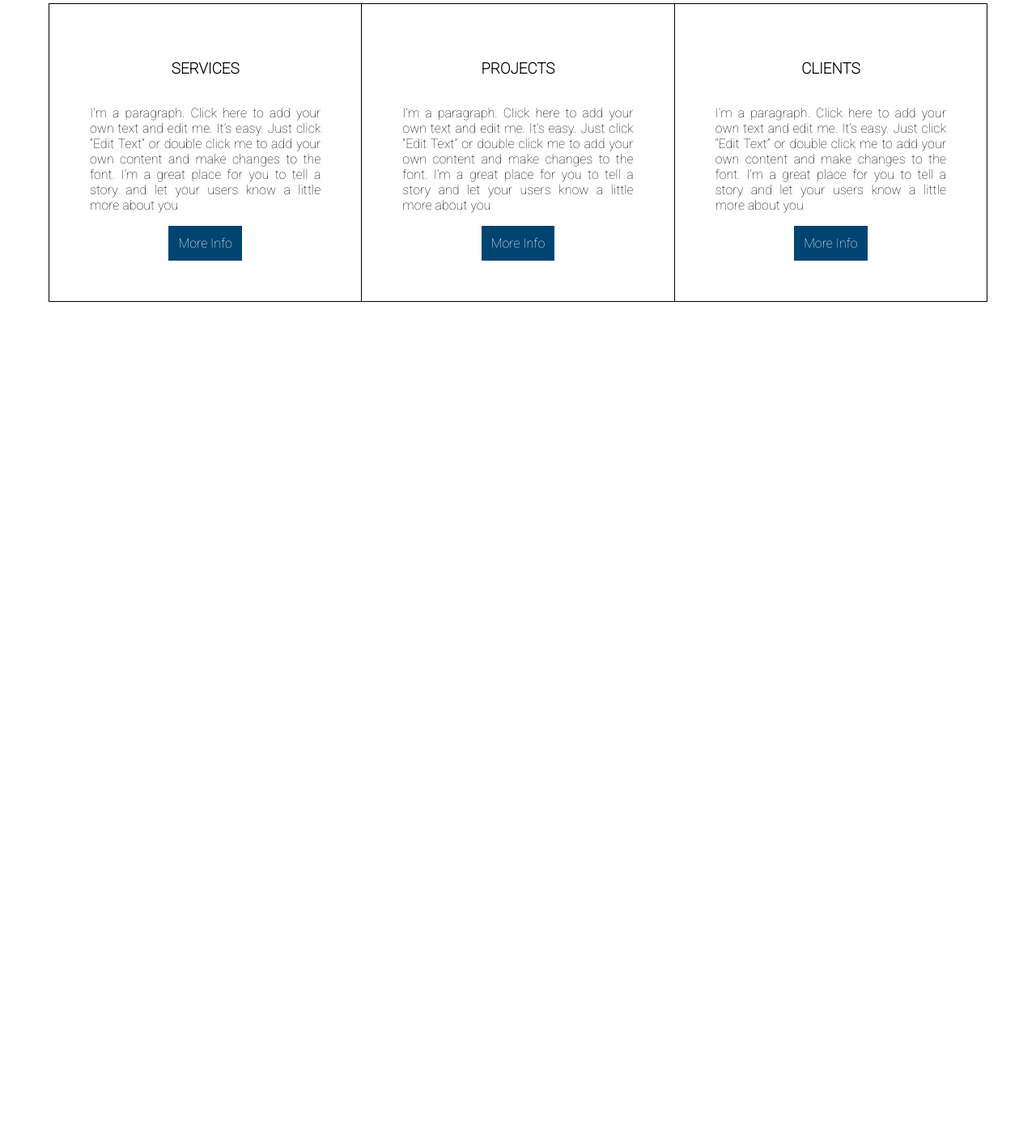
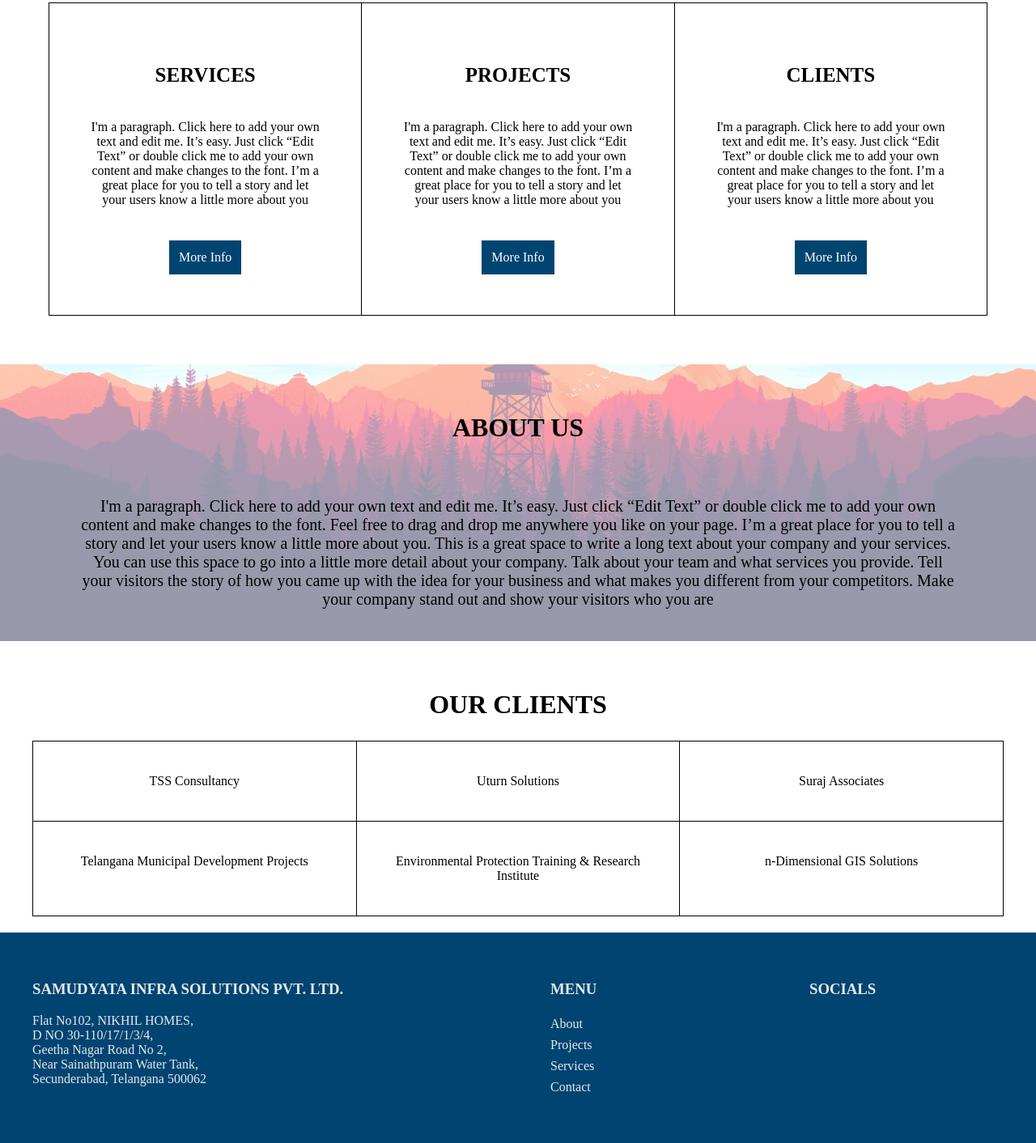
Before and after one commit to HermitCoding/Samudyata, a plain HTML site: page index.html in a window 1280 px wide. Shown: the part 777-2189 px from the top of the page at 81% size. Before the commit the page ends 1150 px from the top, so only its background shows below. Drawn offline with Linux system fonts and the light colour scheme.

Commit message:
26-12 commit

```diff
--- a/index.html
+++ b/index.html
@@ -12,19 +12,6 @@
 </head>
 
 <body>
-  <link rel="preconnect" href="https://fonts.googleapis.com">
-  <link rel="preconnect" href="https://fonts.gstatic.com" crossorigin>
-  <link
-    href="https://fonts.googleapis.com/css2?family=Roboto+Slab:wght@100;200;300;400;500;600;700;800;900&family=Roboto:wght@100&display=swap"
-    rel="stylesheet">
-
-
-
-
-
-
-
-
   <div class="nav">
     <div class="logo">Samudyata</div>
     <ul>
@@ -64,10 +51,53 @@
       <a class="fillButton" href="">More Info</a>
 
     </div>
-    <div class="projects"></div>
-    <div class="clients"></div>
   </div>
+  <div class="about" id="paraimg">
+    <h2>About Us</h2>
+    <p>I'm a paragraph. Click here to add your own text and edit me. It’s easy. Just click “Edit Text” or double click
+      me to add your own content and make changes to the font. Feel free to drag and drop me anywhere you like on your
+      page. I’m a great place for you to tell a story and let your users know a little more about you.
+      This is a great space to write a long text about your company and your services. You can use this space to go into
+      a little more detail about your company. Talk about your team and what services you provide. Tell your visitors
+      the story of how you came up with the idea for your business and what makes you different from your competitors.
+      Make your company stand out and show your visitors who you are
+    </p>
+  </div>
+  <div class="ourclients">
+    <h2>Our Clients</h2>
+    <div class="clients">
+      <div class="client">TSS Consultancy</div>
+      <div class="client">Uturn Solutions</div>
+      <div class="client">Suraj Associates</div>
+      <div class="client">Telangana Municipal Development Projects</div>
+      <div class="client">Environmental Protection Training & Research Institute</div>
+      <div class="client">n-Dimensional GIS Solutions</div>
+    </div>
+  </div>
+  <div class="footer">
+    <div class="addr">
+      <h3>Samudyata Infra Solutions Pvt. Ltd.</h3>
+      <p class="addre">Flat No102, NIKHIL HOMES, <br>
+        D NO 30-110/17/1/3/4, <br>
+        Geetha Nagar Road No 2, <br>
+        Near Sainathpuram Water Tank, <br>
+        Secunderabad, Telangana 500062
 
+      </p>
+    </div>
+    <div class="menu">
+      <h3>Menu</h3>
+      <ul>
+        <li>About</li>
+        <li>Projects</li>
+        <li>Services</li>
+        <li>Contact</li>
+      </ul>
+    </div>
+    <div class="socials">
+      <h3>socials</h3>
+    </div>
+  </div>
 
 
 
--- a/myscript.js
+++ b/myscript.js
@@ -1,5 +1,9 @@
 const hero = document.getElementById('hero-img');
+const para = document.getElementById('paraimg');
+
 window.addEventListener('scroll', zoomHero);
-function zoomHero(){
-  hero.style.backgroundSize = 100 +window.pageYOffset/12+'%';
+function zoomHero() {
+  let offset = window.pageYOffset - para.offsetHeight;
+  hero.style.backgroundSize = 100 + window.pageYOffset / 12 + '%';
+  para.style.backgroundPositionY = offset * 0.75 + "px";
 }
--- a/style.css
+++ b/style.css
@@ -1,14 +1,12 @@
 body {
-  font-family: 'Roboto', sans-serif;
-  height: 100vh;
-  width: 100vw;
-  margin: 0px;
+  margin: 0;
   overflow-y: scroll;
 }
 
 body::-webkit-scrollbar {
   display: none;
 }
+
 
 .nav {
   color: white;
@@ -21,6 +19,9 @@ body::-webkit-scrollbar {
 
 .logo {
   padding: 10px;
+
+  text-transform: uppercase;
+  padding-left: 20px;
 }
 
 .nav ul {
@@ -40,17 +41,13 @@ body::-webkit-scrollbar {
 }
 
 .nav ul li a:hover {
-  color: #CFEDFB;
-}
-
-.logo {
-  text-transform: uppercase;
-  padding-left: 20px;
+  color: #68C7EC;
+  transition: 500ms ease-in;
 }
 
 #hero-img {
   height: 80vh;
-  background: url('./bg.jpg');
+  background: url('https://github.com/HermitCoding/Samudyata/blob/main/bg.jpg?raw=true');
   background-position: center;
   background-repeat: no-repeat;
   background-size: 100% auto;
@@ -70,6 +67,7 @@ body::-webkit-scrollbar {
   flex-direction: column;
   align-items: center;
   justify-content: end;
+  background-color: #fff;
 }
 
 .hero-text h1 {
@@ -93,8 +91,7 @@ body::-webkit-scrollbar {
   background-color: #fff;
   display: flex;
   justify-content: center;
-  margin: 60px;
-
+  padding: 60px;
 }
 
 .categ {
@@ -108,10 +105,12 @@ body::-webkit-scrollbar {
 
 .categ h3 {
   text-transform: uppercase;
+  font-weight: 800;
+  font-size: 25px;
 }
 
 .categ p {
-  text-align: justify;
+  text-align: center;
 }
 
 #projects {
@@ -139,9 +138,100 @@ body::-webkit-scrollbar {
   color: white;
   text-decoration: none;
   transition: ease-in 400ms;
+  margin-top: 25px;
 }
 
 .fillButton:hover {
   color: #004471;
   background-color: white;
 }
+
+.about {
+  background: linear-gradient(to bottom, rgba(255, 255, 255, 0.6), rgba(255, 255, 255, 0.6)), url('https://github.com/HermitCoding/Samudyata/blob/main/bg.jpg?raw=true');
+  background-size: cover;
+  justify-content: center;
+  align-items: center;
+}
+
+.about h2 {
+  padding-top: 60px;
+  flex-grow: 1;
+  text-align: center;
+  text-transform: uppercase;
+  font-size: 2rem;
+  margin-top: 0;
+}
+
+.about p {
+  flex-grow: 1;
+  text-align: center;
+  padding: 40px 100px;
+  margin-bottom: 0;
+  font-size: 20px;
+}
+
+.clients {
+  background-color: #fff;
+  display: grid;
+  grid-template-columns: 1fr 1fr 1fr;
+  margin: 20px 40px;
+  border-bottom: 1px solid black;
+  border-left: 1px solid black;
+}
+
+.client {
+  text-align: center;
+  padding: 40px;
+  word-wrap: normal;
+  border-top: 1px solid black;
+  border-right: 1px solid black;
+
+}
+
+.ourclients h2 {
+  padding-top: 60px;
+  flex-grow: 1;
+  text-align: center;
+  text-transform: uppercase;
+  font-size: 2rem;
+  margin-top: 0;
+}
+
+.footer {
+  display: grid;
+  grid-template-columns: 2fr 1fr 1fr;
+  background-color: #004471;
+  color: #E6E9EC;
+}
+
+.footer h3 {
+  text-transform: uppercase;
+
+}
+
+.addr {
+  padding: 40px;
+}
+
+.menu {
+  padding: 40px;
+}
+
+.menu ul {
+  list-style: none;
+  padding: 0;
+}
+
+.menu ul li {
+  padding: 4px 0;
+}
+
+.menu ul li:hover {
+  color: #68C7EC;
+  transition: 500ms ease-in;
+}
+
+.socials {
+  padding: 40px;
+
+}
```
